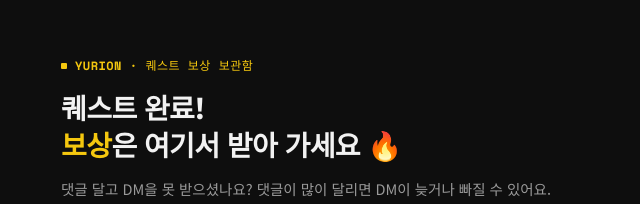
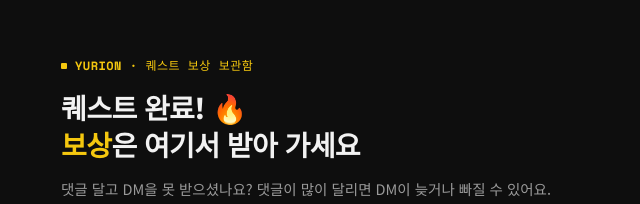
Before and after one commit to yurion-world/yurion-quest, a plain HTML site: page index.html in a window 1280 px wide. Shown: the top 204 px of the page, without its empty margins (319-959 px from the left). Drawn offline with nearby package versions, Linux system fonts and the light colour scheme.

Commit message:
제목 불 이모지 위치 변경
Co-Authored-By: Claude Opus 5.5 <noreply@anthropic.com>
Claude-Session: https://claude.ai/code/session_01GwqLyRi1sVKSnUgrD2qXyU

```diff
--- a/index.html
+++ b/index.html
@@ -123,7 +123,7 @@
 <body>
 <main class="wrap">
   <div class="eyebrow"><span class="dot"></span>YURION · 퀘스트 보상 보관함</div>
-  <h1>퀘스트 완료!<br><em>보상</em>은 여기서 받아 가세요 🔥</h1>
+  <h1>퀘스트 완료! 🔥<br><em>보상</em>은 여기서 받아 가세요</h1>
   <p class="lead">댓글 달고 DM을 못 받으셨나요? 댓글이 많이 달리면 DM이 늦거나 빠질 수 있어요. 댓글 단 게시물의 자료를 찾아 눌러 주세요. <b>최신 보상이 맨 위에 있어요.</b></p>
 
   <input class="search" id="q" type="search" placeholder="받을 보상 검색 (예: 체크리스트, 이미지, 전략)" aria-label="자료 검색">
```
